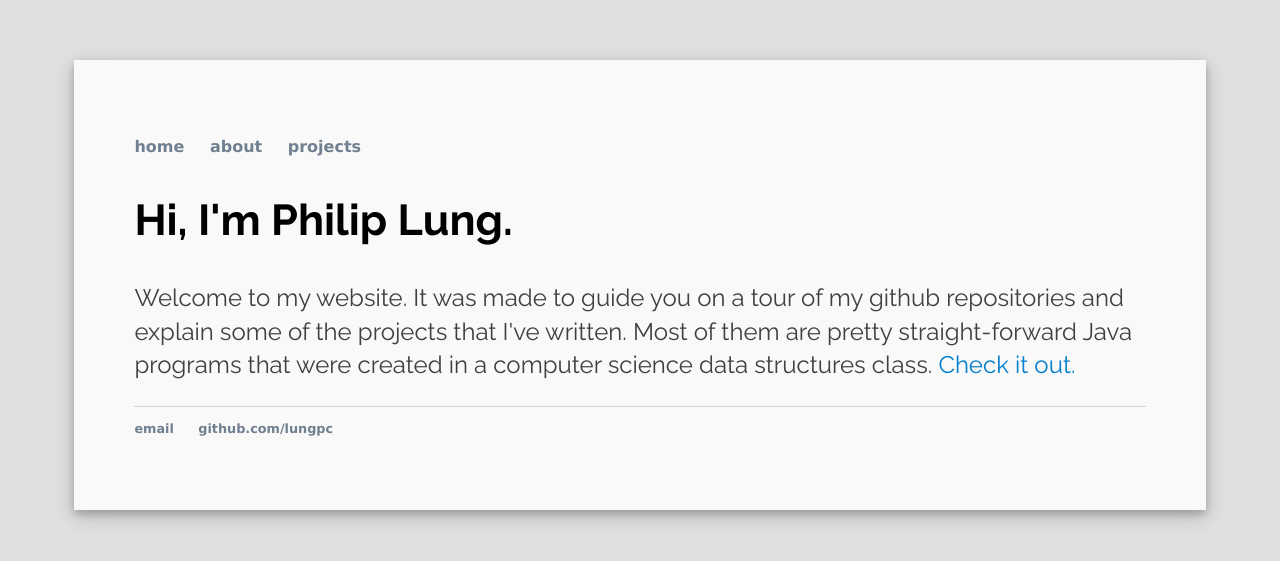
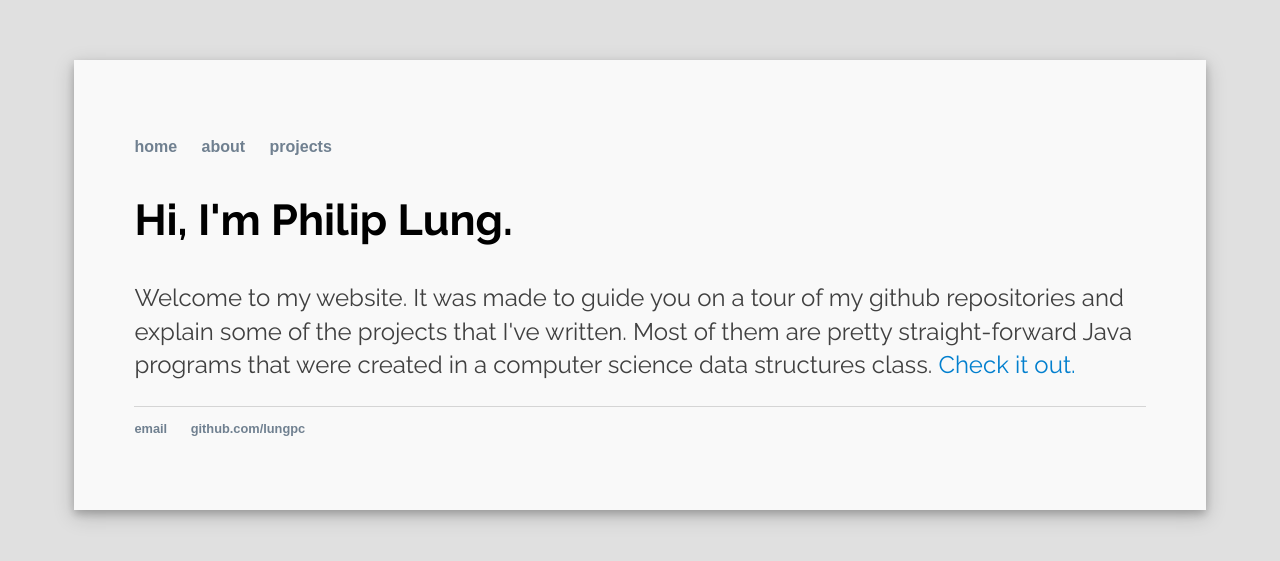
Before and after one commit to lungpc/lungpc.github.io, a Jekyll site: the page built from index.html, in a window 1280 px wide. Shown: the top 561 px of the page. Built offline with Jekyll 4.4.1, drawn with Linux system fonts in a browser that asks for light colours.

Commit message:
Update style.css

```diff
--- a/css/style.css
+++ b/css/style.css
@@ -19,7 +19,7 @@ nav a:hover:not(.active) {
 
 nav ul, footer ul {
     font-size: 1em;
-    font-family: 'Verdana', 'Arial', 'Sans-Serif';
+    font-family: 'Playfair Display', 'Arial', serif;
     padding: 0px;
     list-style: none;
     font-weight: bold;
```
